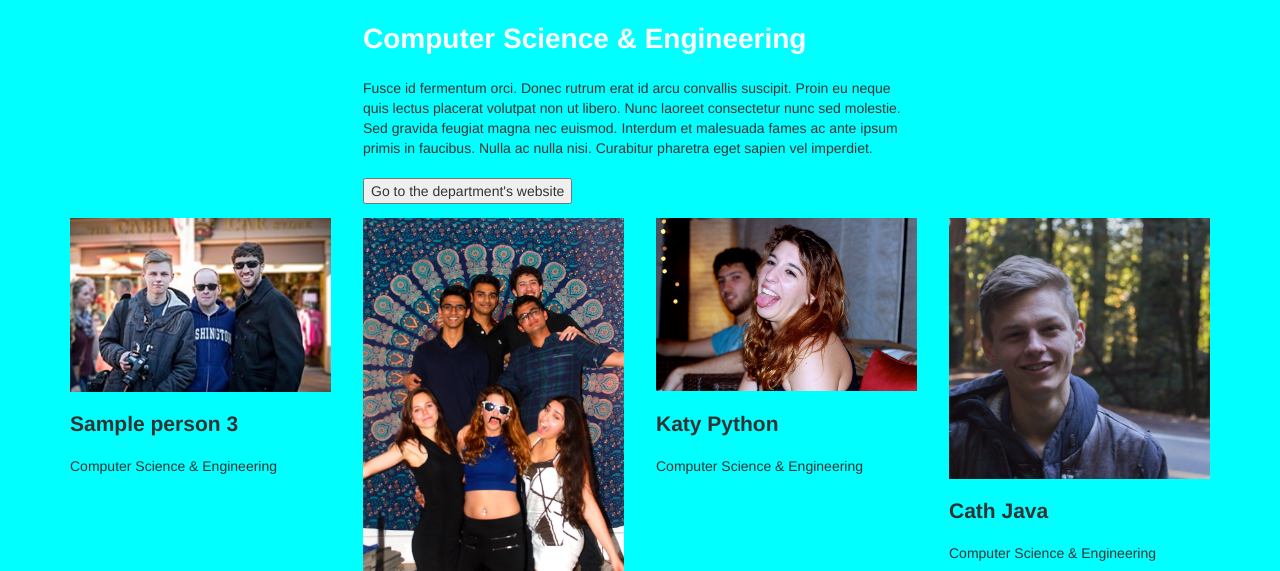
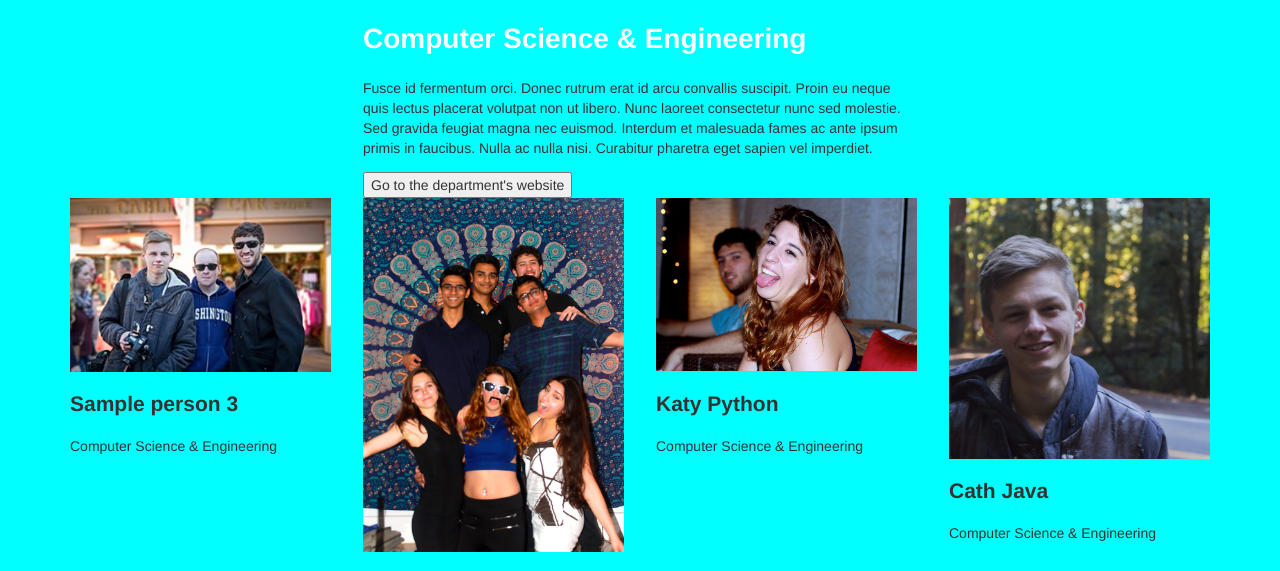
Before and after one commit to GabrielDSM/dubhacks2016, a Django app: page /cse/ in a window 1280 px wide. Shown: the part 182-753 px from the top of the page. Run offline with Django 3.2, Linux system fonts and the light colour scheme; data comes from the database, SQL or seed files in the repository; some libraries are stand-ins or nearby versions.

Commit message:
Added call to action

```diff
--- a/dubhacksENV/dubhacksProj/dubhacksApp/templates/base.html
+++ b/dubhacksENV/dubhacksProj/dubhacksApp/templates/base.html
@@ -37,6 +37,9 @@
     </header>
 
     {% block general %}
+    {% endblock %}
+
+    {% block calltoaction %}
     {% endblock %}
 
     {% block grid %}
--- a/dubhacksENV/dubhacksProj/dubhacksApp/templates/major.html
+++ b/dubhacksENV/dubhacksProj/dubhacksApp/templates/major.html
@@ -11,12 +11,21 @@
                 <h1>{{ page_name }}</h1>
                 <p>
                     {{ major_description }}
-                    <br>
-                    <br>
-                    <button type="button">Go to the department's website</button>
                 </p>
             </div>
         </div>
     </div>
 
 {% endblock %}
+
+{% block calltoaction %}
+
+    <div class="container">
+        <div class="row page-description text-center">
+            <div class="col-xs-10 col-xs-offset-1 col-md-6 col-md-offset-3">
+                <button type="button">Go to the department's website</button>
+            </div>
+        </div>
+    </div>
+
+{% endblock %}
```
